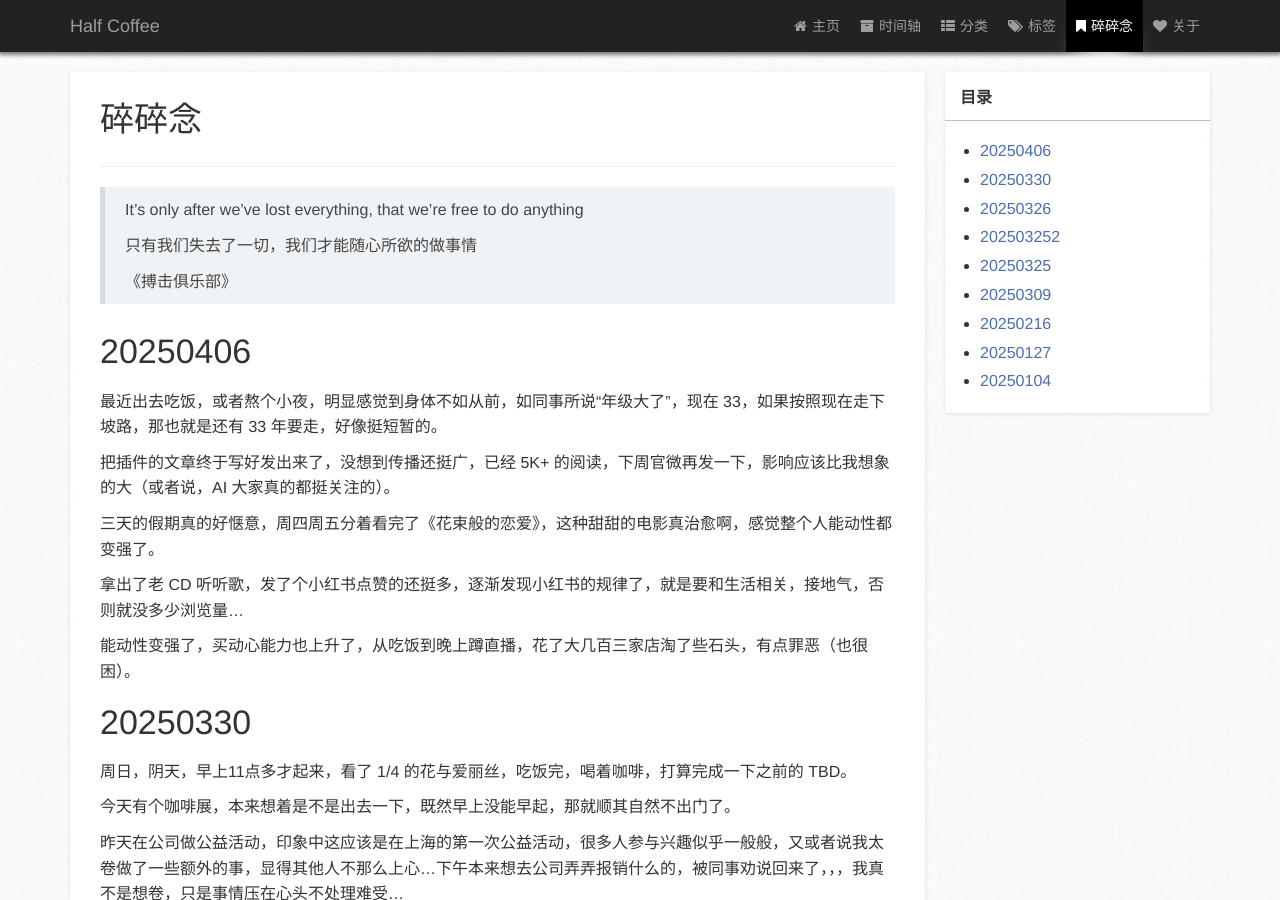
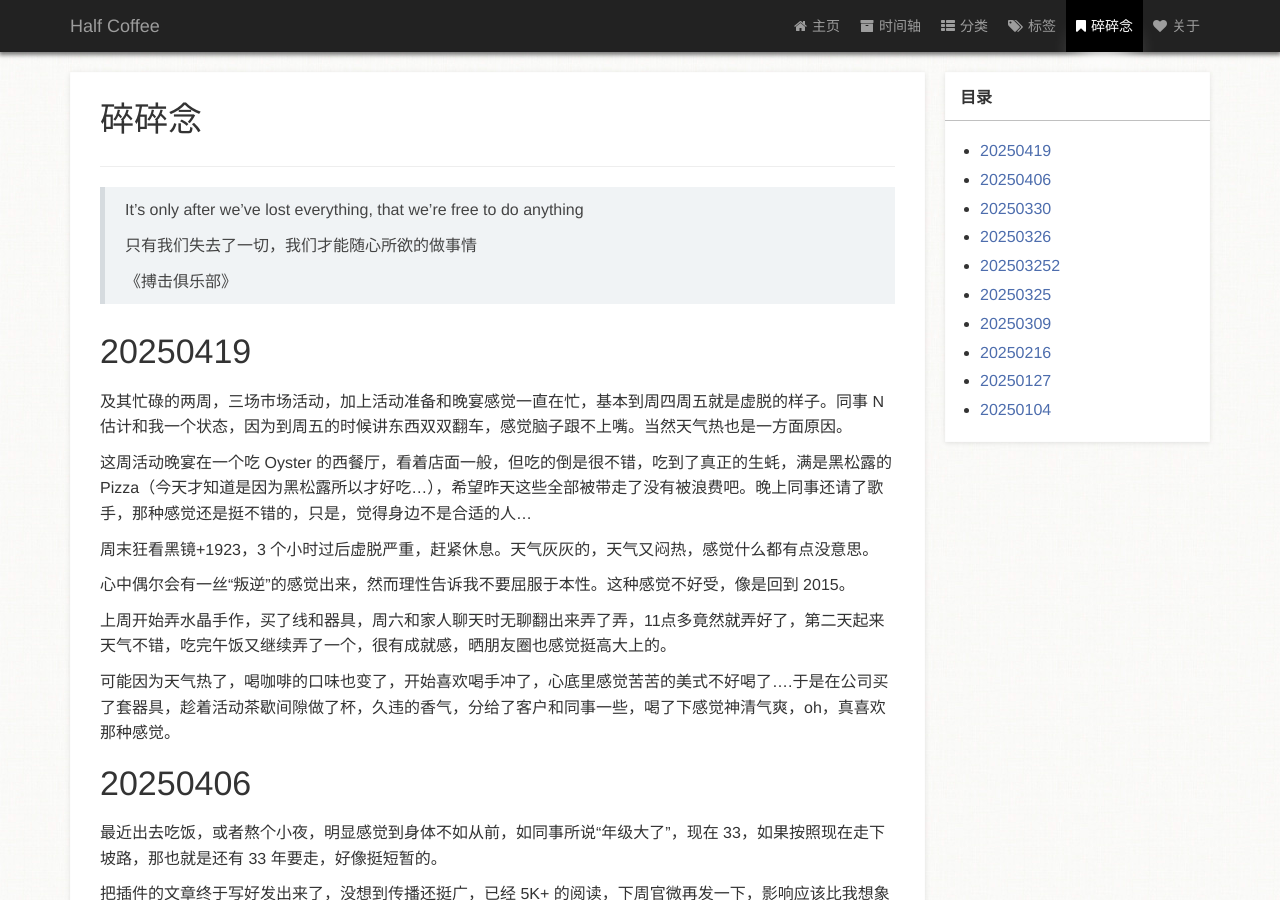
Before and after one commit to zm1990s/halfcoffee, a Jekyll site: the page built from page/3碎碎念.md, in a window 1280 px wide and 900 px high. Built offline with Jekyll 4.4.1, drawn with Linux system fonts in a browser that asks for light colours; a style sheet for code colours, icons or effects is not loaded.

Commit message:
20250419

```diff
--- a/page/3碎碎念.md
+++ b/page/3碎碎念.md
@@ -13,6 +13,22 @@ type: page
 > 只有我们失去了一切，我们才能随心所欲的做事情
 >
 > 《搏击俱乐部》
+
+
+
+# 20250419
+
+及其忙碌的两周，三场市场活动，加上活动准备和晚宴感觉一直在忙，基本到周四周五就是虚脱的样子。同事 N 估计和我一个状态，因为到周五的时候讲东西双双翻车，感觉脑子跟不上嘴。当然天气热也是一方面原因。
+
+这周活动晚宴在一个吃 Oyster 的西餐厅，看着店面一般，但吃的倒是很不错，吃到了真正的生蚝，满是黑松露的 Pizza（今天才知道是因为黑松露所以才好吃...），希望昨天这些全部被带走了没有被浪费吧。晚上同事还请了歌手，那种感觉还是挺不错的，只是，觉得身边不是合适的人...
+
+周末狂看黑镜+1923，3 个小时过后虚脱严重，赶紧休息。天气灰灰的，天气又闷热，感觉什么都有点没意思。
+
+心中偶尔会有一丝“叛逆”的感觉出来，然而理性告诉我不要屈服于本性。这种感觉不好受，像是回到 2015。
+
+上周开始弄水晶手作，买了线和器具，周六和家人聊天时无聊翻出来弄了弄，11点多竟然就弄好了，第二天起来天气不错，吃完午饭又继续弄了一个，很有成就感，晒朋友圈也感觉挺高大上的。
+
+可能因为天气热了，喝咖啡的口味也变了，开始喜欢喝手冲了，心底里感觉苦苦的美式不好喝了....于是在公司买了套器具，趁着活动茶歇间隙做了杯，久违的香气，分给了客户和同事一些，喝了下感觉神清气爽，oh，真喜欢那种感觉。
 
 
 
```
Also changed, not shown: _posts/2024-10-27-ya.markdown (+8 -0 lines).
